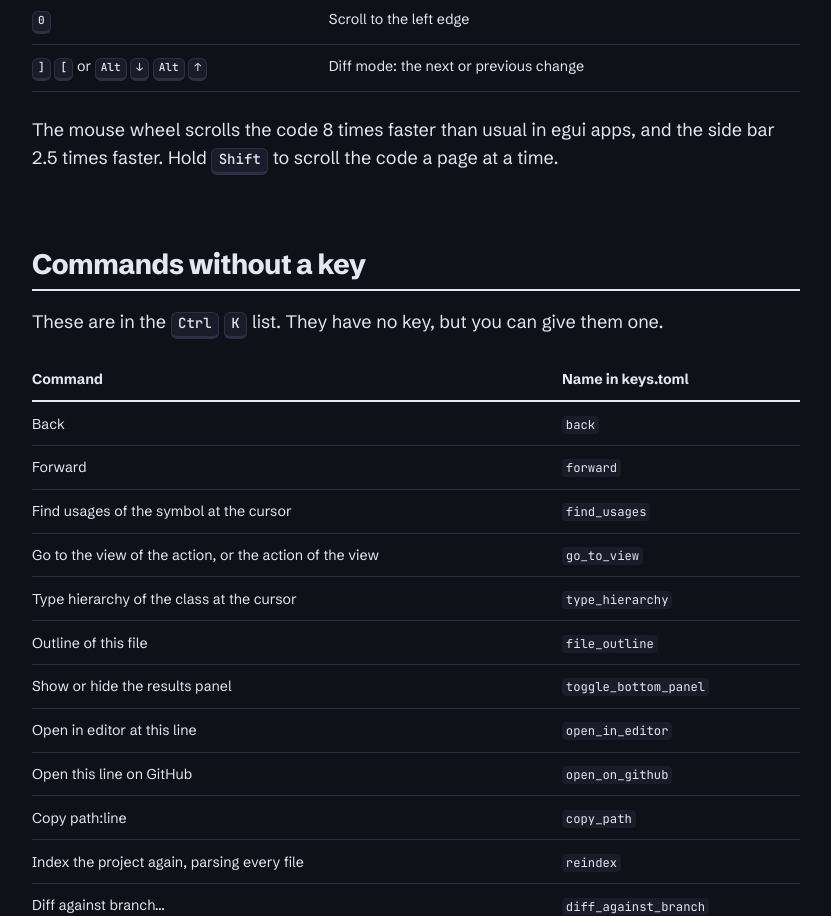
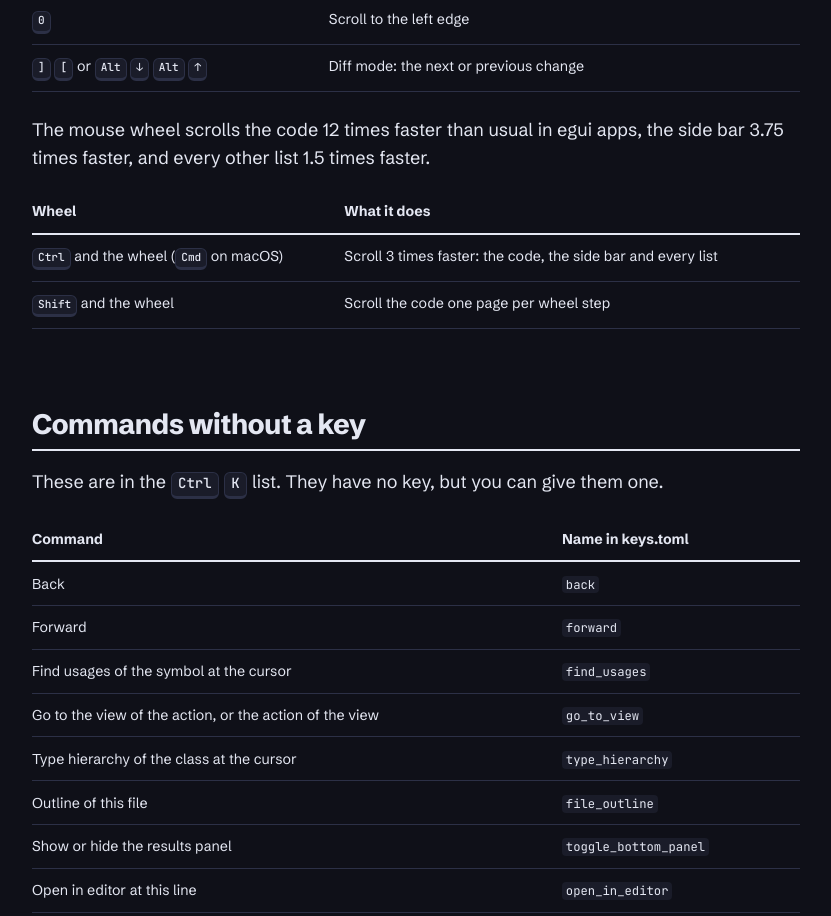
Before and after one commit to equivalent/rubyscope, a plain HTML site: page webpage/docs/index.html in a window 1280 px wide. Shown: the part 9524-10440 px from the top of the page, without its empty margins (320-1151 px from the left). Drawn offline with Linux system fonts and the light colour scheme.

Commit message:
Document Ctrl and the wheel for faster scrolling
The README, the docs page and the front page now say that Ctrl (Cmd on
macOS) and the wheel scroll 3 times faster. The docs page also had the
old wheel speeds.

```diff
--- a/webpage/docs/index.html
+++ b/webpage/docs/index.html
@@ -239,7 +239,14 @@ rubyscope                                         <span class="c"># the current
             <tr><td><kbd>]</kbd> <kbd>[</kbd> or <kbd>Alt</kbd> <kbd>↓</kbd> <kbd>Alt</kbd> <kbd>↑</kbd></td><td>Diff mode: the next or previous change</td></tr>
           </tbody>
         </table>
-        <p>The mouse wheel scrolls the code 8 times faster than usual in egui apps, and the side bar 2.5 times faster. Hold <kbd>Shift</kbd> to scroll the code a page at a time.</p>
+        <p>The mouse wheel scrolls the code 12 times faster than usual in egui apps, the side bar 3.75 times faster, and every other list 1.5 times faster.</p>
+        <table>
+          <thead><tr><th scope="col">Wheel</th><th scope="col">What it does</th></tr></thead>
+          <tbody>
+            <tr><td><kbd>Ctrl</kbd> and the wheel (<kbd>Cmd</kbd> on macOS)</td><td>Scroll 3 times faster: the code, the side bar and every list</td></tr>
+            <tr><td><kbd>Shift</kbd> and the wheel</td><td>Scroll the code one page per wheel step</td></tr>
+          </tbody>
+        </table>
       </section>
 
       <section id="commands">
```
Also changed, not shown: webpage/index.html (+1 -1 lines), 1 other file.
